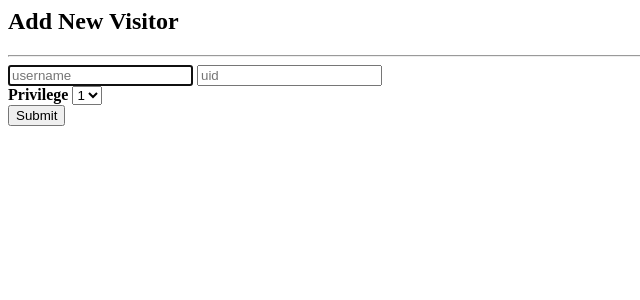
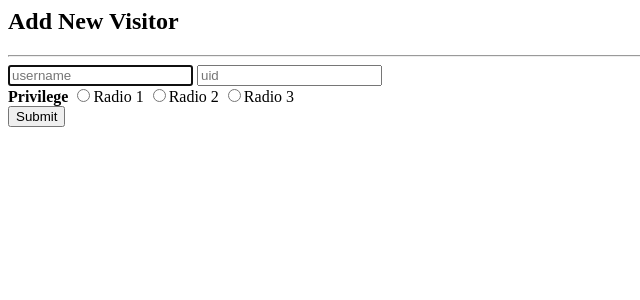
Before and after one commit to 100nandoo/Skripsi, a PHP site: page /pages/addVisitorForm.php in a window 1280 px wide. Shown: the top 300 px of the page, without its empty margins (0-640 px from the left). Run offline with PHP 8.4, Linux system fonts and the light colour scheme; some libraries are stand-ins or nearby versions.

Commit message:
Penambahan tombol privilage pada, AddVisitor

```diff
--- a/pages/addVisitor.php
+++ b/pages/addVisitor.php
@@ -9,8 +9,9 @@ echo "Connected successfully|";
 
 $nama=$_POST['nama'];
 $uid=$_POST['uid'];
+$privilege = $_POST['priv'];
 
-$sql = "INSERT INTO pengunjung (nama, uid) VALUES ('$nama', '$uid')";
+$sql = "INSERT INTO pengunjung (nama, uid, privilege) VALUES ('$nama', '$uid', '$privilege')";
 
 if ($conn->query($sql) === TRUE) {
     echo "New record created successfully";
--- a/pages/addVisitorForm.php
+++ b/pages/addVisitorForm.php
@@ -20,11 +20,9 @@ socket.on('EventKirim', function(data){
 			<input type="text" name="uid" id="uid" class="form-control form-group" placeholder="uid" required data-toggle="tooltip" data-placement="right" title="Tooltip on bottom">
 			<div class="form-inline form-group">
 				<strong class="col-sm-3 control-label">Privilege </strong>
-				<select id="privilege" class="col-sm-9 form-control" >
-					<option>1</option>
-					<option>2</option>
-					<option>3</option>
-				</select>
+				<input type="radio" name="priv" value="1">Radio 1
+			    <input type="radio" name="priv" value="2">Radio 2
+			    <input type="radio" name="priv" value="3">Radio 3
 			</div>
 
 			<button class="btn btn-lg btn-primary btn-block form-group" type="submit">Submit</button>
```
